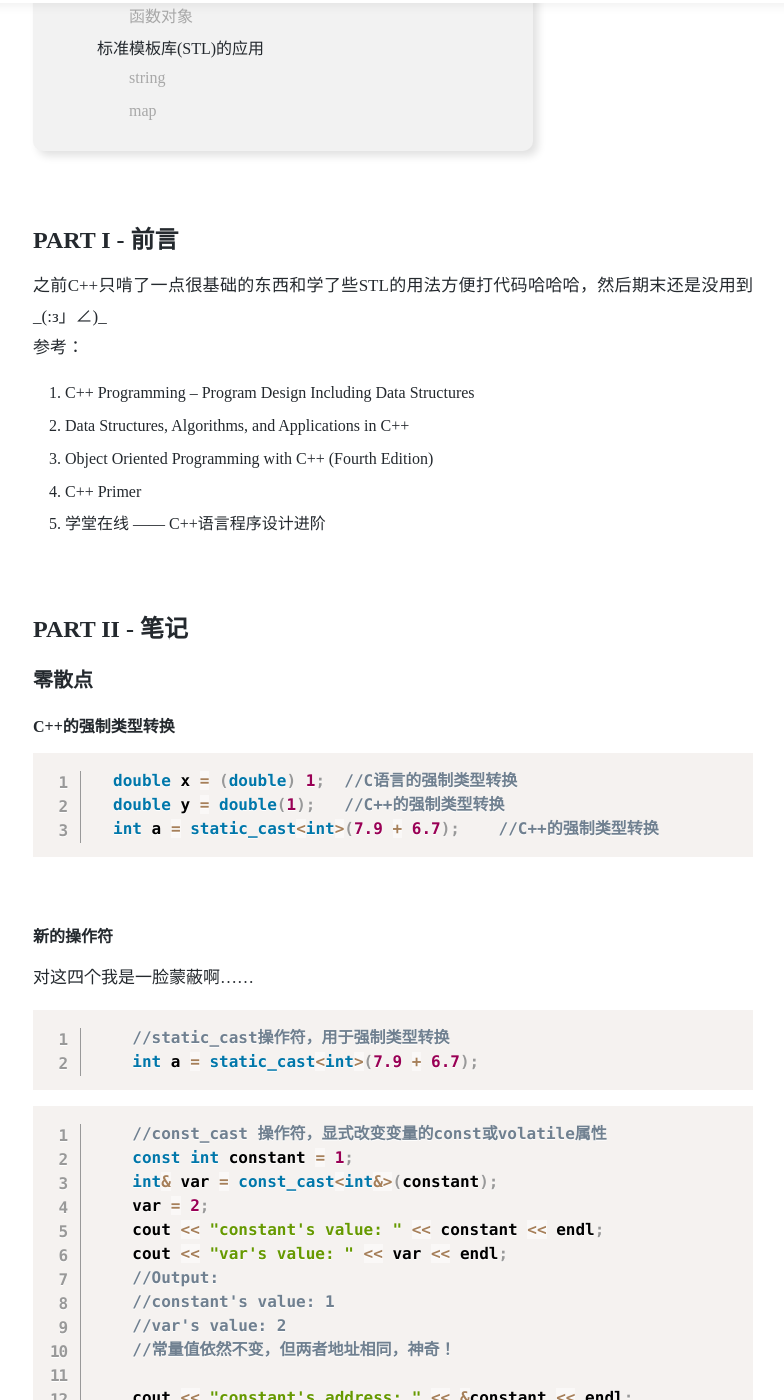
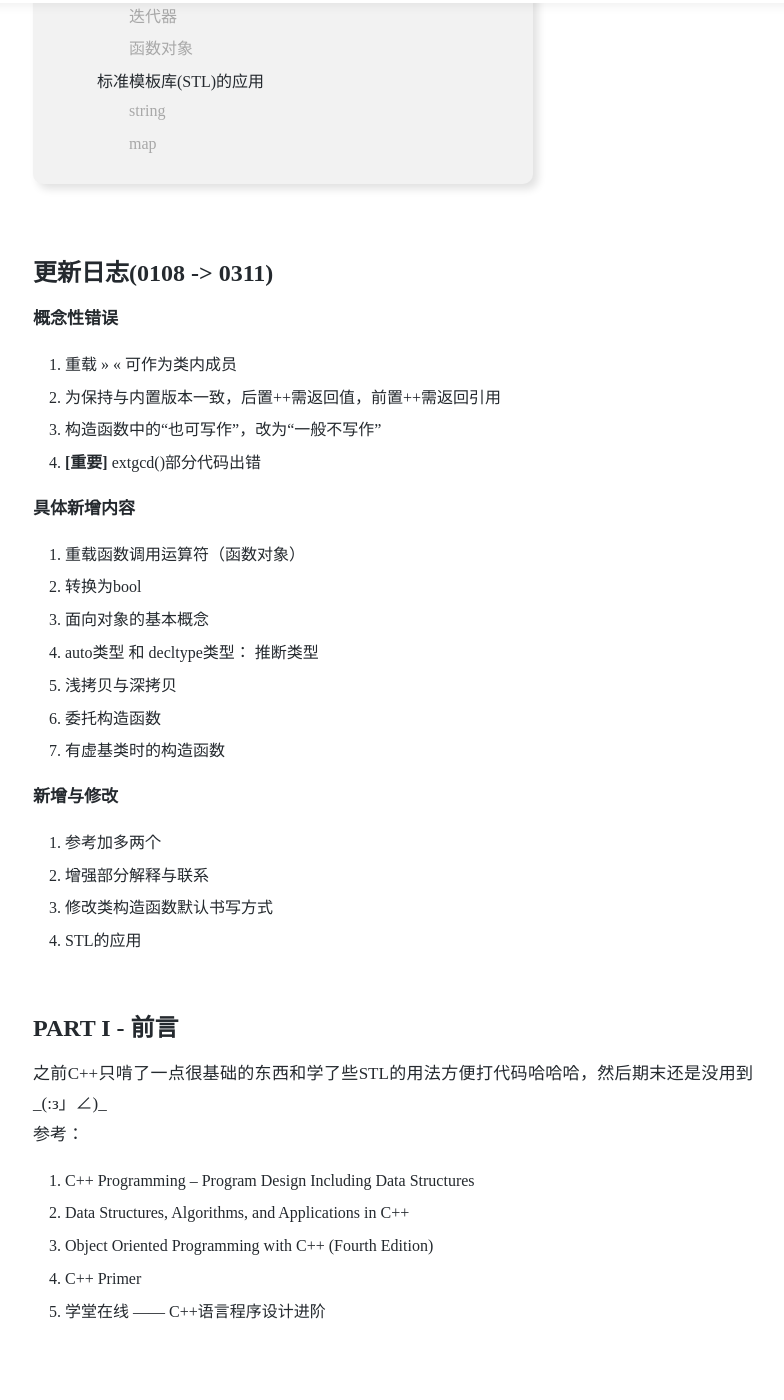
Before and after one commit to houzaj/houzaj.github.io, a Jekyll site: the page built from _posts/2018-03-11-cpp_summary.md, in a window 1280 px wide and 1400 px high, scrolled down 4057 px. Shown: the whole window, without its empty margins (247-1031 px from the left). Built offline with Jekyll 4.4.1, drawn with Linux system fonts in a browser that asks for light colours; nearby versions of some CDN libraries; comment, search, counter and statistics services are not loaded; some of the changed text lies outside the part shown.

Commit message:
renew article

```diff
--- a/_posts/2018-1-8-cpp_summary.md
+++ b/_posts/2018-03-11-cpp_summary.md
@@ -22,6 +22,28 @@ tags: Programming
 
 <br>
 
+## 更新日志(0108 -> 0311)
+**概念性错误**
+1. 重载 >> << 可作为类内成员
+2. 为保持与内置版本一致，后置++需返回值，前置++需返回引用
+3. 构造函数中的“也可写作”，改为“一般不写作”
+4.  **[重要]** extgcd()部分代码出错
+
+**具体新增内容**
+2. 重载函数调用运算符（函数对象）
+3. 转换为bool
+4. 面向对象的基本概念
+5. auto类型 和 decltype类型： 推断类型
+6. 浅拷贝与深拷贝
+7. 委托构造函数
+9. 有虚基类时的构造函数
+
+**新增与修改**
+1. 参考加多两个
+2. 增强部分解释与联系
+3. 修改类构造函数默认书写方式
+4. STL的应用
+<br>
 
 ## PART I - 前言
 之前C++只啃了一点很基础的东西和学了些STL的用法方便打代码哈哈哈，然后期末还是没用到 \_(:з」∠)_
```
Also changed, not shown: other parts of _posts/2018-03-11-cpp_summary.md (+1 -1 lines), 8 other files.
